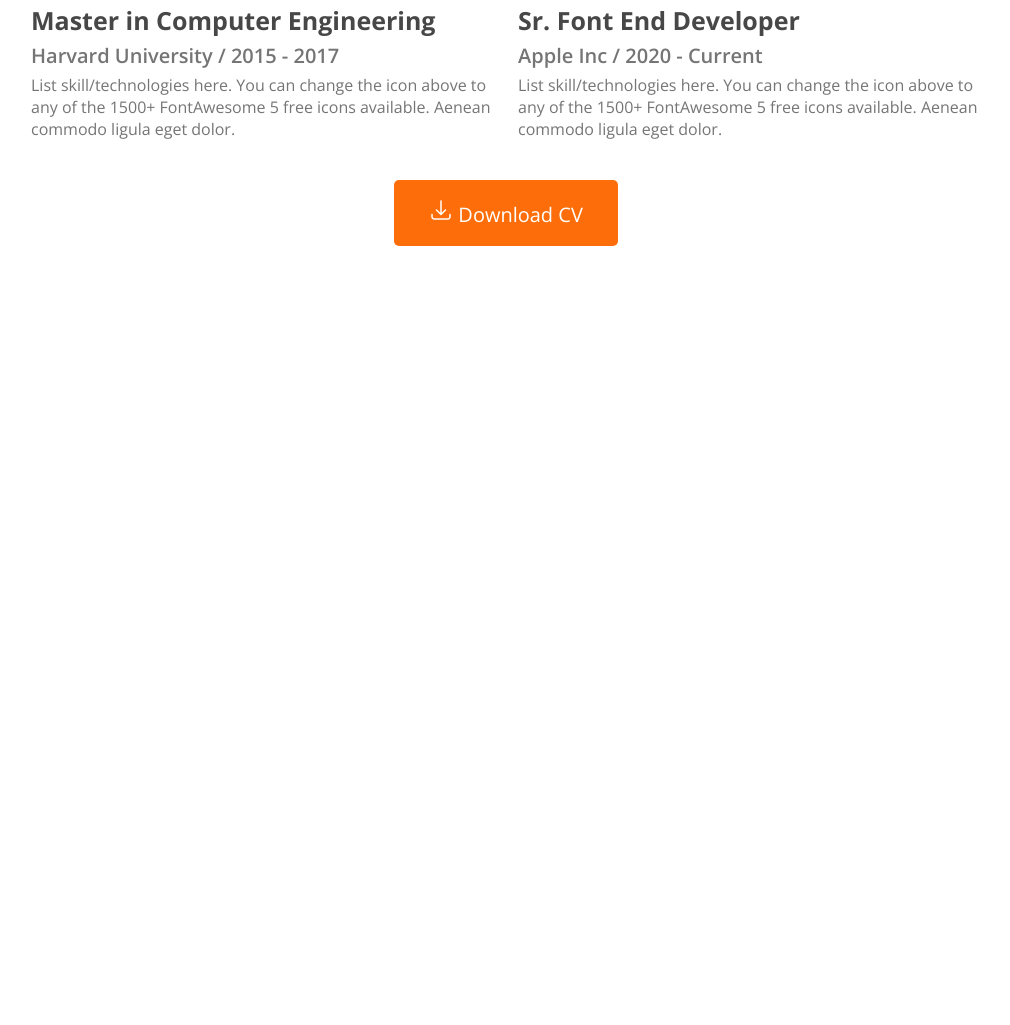
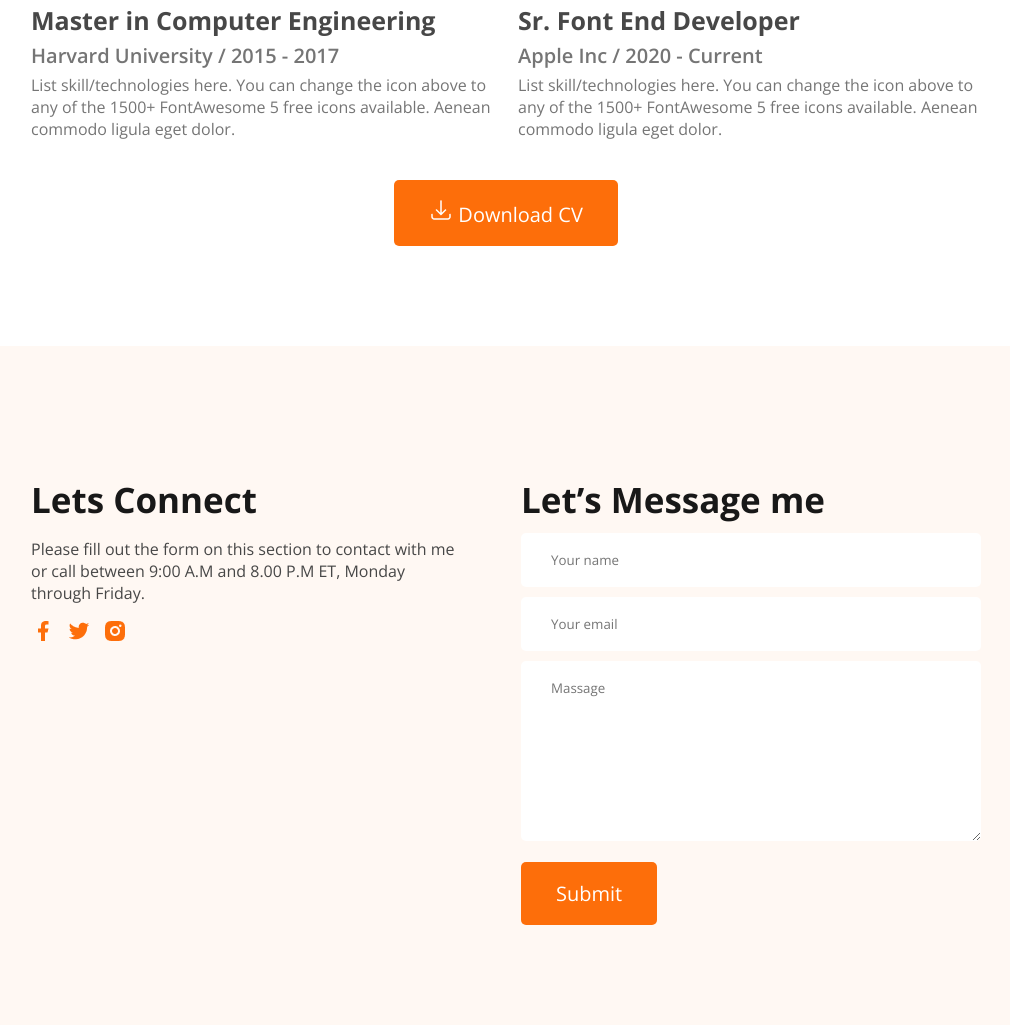
Before and after one commit to for-sifad/04_HERO_DEV_PORTFOLIO, a plain HTML site: page index.html in a window 1280 px wide. Shown: the part 2456-3481 px from the top of the page, without its empty margins (134-1144 px from the left). Before the commit the page ends 2802 px from the top, so only its background shows below. Drawn offline with nearby package versions, Linux system fonts and the light colour scheme.

Commit message:
added footer section.

```diff
--- a/index.html
+++ b/index.html
@@ -165,6 +165,28 @@
             <button class="btn"><img src="./images/icons/download.png" alt="download icon"> Download CV</button>
         </section>
     </main>
+
+    <footer>
+            <div class="left-footer">
+                <h2>Lets Connect</h2>
+                <p>Please fill out the form on this section to contact with me or call between 9:00 A.M and 8.00 P.M ET, Monday through Friday.</p>
+                <div>
+                    <img src="/images/icons/facebook.png" alt="facebook icon">
+                    <img src="/images/icons/twitter.png" alt="twitter icon">
+                    <img src="/images/icons/insta.png" alt="insta icon">
+                </div>
+            </div>
+            <div class="right-footer">
+                <h2>Let’s Message me</h2>
+                <input type="text" placeholder="Your name">
+                <br />
+                <input type="email" placeholder="Your email">
+                <br />
+                <textarea rows="8" placeholder="Massage"></textarea>
+                <br />
+                <button class="btn" type="submit">Submit</button>
+            </div>
+    </footer>
 </body>
 
 </html>
--- a/style.css
+++ b/style.css
@@ -218,7 +218,7 @@ header .hero-container .left-hero {
     text-align: center;
 }
 
-.resume .resume-container{
+.resume .resume-container {
     margin-top: 50px;
     text-align: left;
     display: flex;
@@ -226,33 +226,81 @@ header .hero-container .left-hero {
     gap: 24px;
 }
 
-.left-resume .resume-title, .right-resume .resume-title{
-font-size: 30px;
-font-weight: bold;
-color:#474747;
-margin-bottom: 30px;
+.left-resume .resume-title,
+.right-resume .resume-title {
+    font-size: 30px;
+    font-weight: bold;
+    color: #474747;
+    margin-bottom: 30px;
 }
 
-.left-div h2, .right-div h2{
+.left-div h2,
+.right-div h2 {
     font-size: 25px;
     font-weight: bold;
     color: #474747;
 }
 
-.left-div h3, .right-div h3{
+.left-div h3,
+.right-div h3 {
     font-size: 20px;
     font-weight: 600;
     color: #757575;
     margin: 5px 0px;
 }
-.left-div p, .right-div p{
+
+.left-div p,
+.right-div p {
     font-size: 16px;
     color: #757575;
 }
-.left-div hr, .right-div hr{
-   margin: 24px 0px;
+
+.left-div hr,
+.right-div hr {
+    margin: 24px 0px;
 }
 
-.resume button{
+.resume button {
     margin-top: 40px;
 }
+
+footer {
+    background-color:#FFF8F3;
+    padding: 130px 165px 100px 165px;
+    display: flex;
+    justify-content: center;
+    gap: 60px;
+}
+
+footer .left-footer h2, .right-footer h2 {
+    font-size: 35px;
+    font-weight: bold;
+    color: #181818;
+}
+
+footer .left-footer p {
+    font-size: 16px;
+    color: #474747;
+    margin: 15px 0px;
+}
+
+footer .left-footer{
+    width: 50%;
+}
+
+footer .left-footer div{
+    display: flex;
+    gap: 12px;
+}
+
+footer .right-footer input, textarea{
+    width: 460px;
+    padding: 18px 30px;
+    margin-top: 10px;
+    border: none;
+    border-radius: 5px;
+}
+
+.right-footer textarea {
+    margin-bottom: 16px;
+}
```
